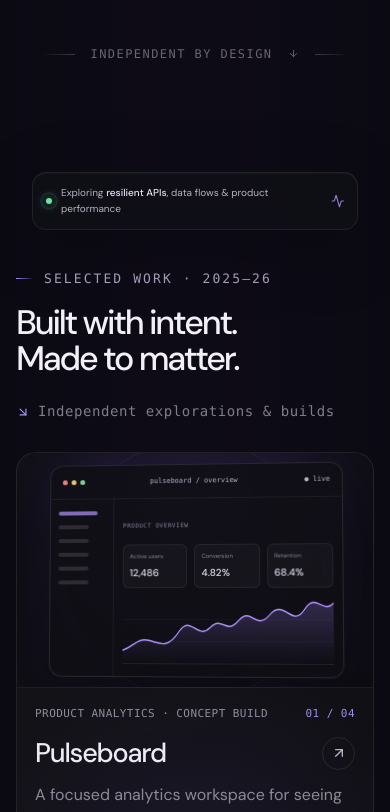
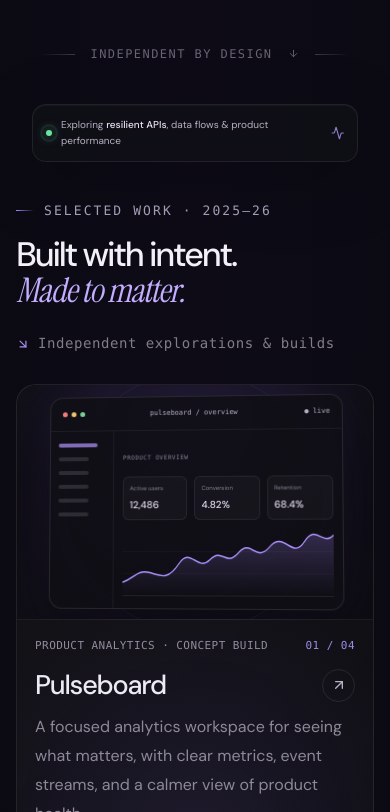
Before and after one commit to DantelCode/portfolio, a Next.js app: page / in a window 390 px wide. Shown: the part 652-1464 px from the top of the page. Built offline with nearby package versions, Linux system fonts and the light colour scheme.

Commit message:
Fix Section padding

```diff
--- a/src/app/globals.css
+++ b/src/app/globals.css
@@ -5,7 +5,8 @@
   --background: #07070b;
   --surface: #0e0e15;
   --foreground: #f4f2f8;
-  --muted: #918d9f;
+  /* --muted: #918d9f; */
+  --muted: #ceccd6;
   --violet: #a68aff;
   --cyan: #8bd8e8;
   --line: rgba(255, 255, 255, 0.075);
@@ -82,7 +83,7 @@ input:focus-visible {
 
 .section {
   position: relative;
-  padding-block: 132px;
+  padding-block: 64px;
 }
 
 .section-heading {
@@ -116,14 +117,14 @@ input:focus-visible {
   letter-spacing: -0.065em;
   line-height: 1.06;
 }
-/*
+
 .serif-italic {
   color: #c3adff;
   font-family: var(--font-serif), Georgia, serif;
   font-weight: 400;
   font-style: italic;
   letter-spacing: -0.025em;
-} */
+}
 
 .muted-copy {
   color: var(--muted);
@@ -1897,7 +1898,7 @@ input:focus-visible {
 @media (max-width: 700px) {
   .pill-button { font-size: 12px; }
   .page-shell { width: min(100% - 40px, 540px); }
-  .section { padding-block: 92px; }
+  .section { padding-block: 24px; }
   .site-nav {
     left: 50%;
     top: 12px;
```
